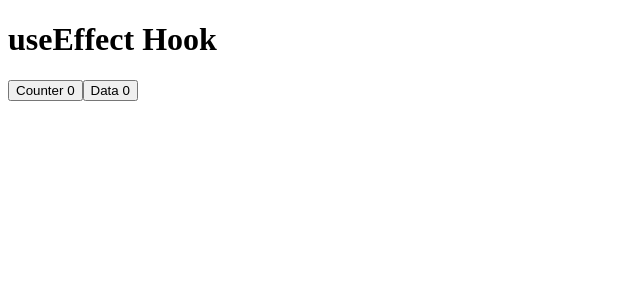
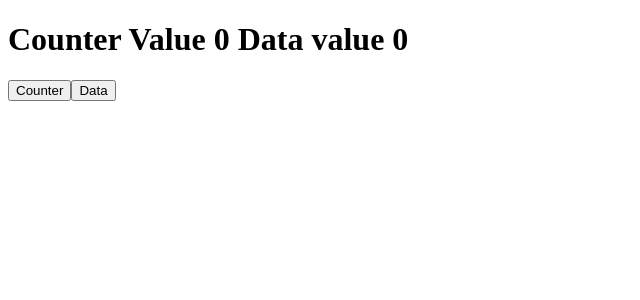
Before and after one commit to aggarwal123anshika/React-tutorial, a React (Vite) app in the folder react-blog/: page / in a window 1280 px wide. Shown: the top 300 px of the page, without its empty margins (0-640 px from the left). Built offline with nearby package versions, Linux system fonts and the light colour scheme.

Commit message:
useeffect hook for life cycle methods in react js

```diff
--- a/react-blog/src/App.jsx
+++ b/react-blog/src/App.jsx
@@ -21,6 +21,7 @@
 // export default App;
 
 import { useEffect, useState } from "react";
+import Counter from "./Counter";
 // import Collegee from "./Collegee";
 
 // import { useState } from "react";
@@ -408,27 +409,51 @@
 
 //  HANDLE PROPS SIDE EFFECTS WITH USEEFFECT IN COMPONENT
 
-function App() {
-  const [counter, setCounter] = useState(0);
-  const [data, setData] = useState(0);
-  useEffect(() => {
-    // callOnce();
-    counterFunction();
-  },[counter])
+// function App() {
+//   const [counter, setCounter] = useState(0);
+//   const [data, setData] = useState(0);
+//   useEffect(() => {
+//     // callOnce();
+//     counterFunction();
+//   },[counter])
 
 
-  function counterFunction() {
-    console.log("counterFunction",counter);
-  }
-  function callOnce() {
-    console.log("callOnce function called");
-  }
+//   function counterFunction() {
+//     console.log("counterFunction",counter);
+//   }
+//   function callOnce() {
+//     console.log("callOnce function called");
+//   }
 
-  return (
+//   return (
+//     <div>
+//       <h1>useEffect Hook</h1>
+//       <button onClick={() => setCounter(counter+1)}>Counter {counter}</button>
+//       <button onClick={() => setData(data+1)}>Data {data}</button>
+//     </div>
+//   )
+// }
+// export default App;
+
+
+
+
+
+
+
+
+
+// USE EFFECT HOOK FOR LIFE CYCLE METHODS IN REACT JS
+
+function App() {
+  const [count,setCount] = useState(0);
+  const [data, setData] = useState(0);
+  return(
     <div>
-      <h1>useEffect Hook</h1>
-      <button onClick={() => setCounter(counter+1)}>Counter {counter}</button>
-      <button onClick={() => setData(data+1)}>Data {data}</button>
+      {/* <h1>Handle Props Side Effects with useEffect in component</h1> */}
+      <Counter count={count} data={data}/>
+      <button onClick={() => setCount(count+1) }>Counter</button>
+      <button onClick={() => setData(data+1) }>Data</button>
     </div>
   )
 }
--- a/react-blog/src/Counter.jsx
+++ b/react-blog/src/Counter.jsx
@@ -1,23 +1,56 @@
-import { useState } from "react";
+// import { useState } from "react";
 
-function Counter() {
-    const [count, setCount] = useState(0);
-    function handleIncrement() {
-        setCount(count + 1);
+import { useEffect } from "react";
+
+// function Counter() {
+//     const [count, setCount] = useState(0);
+//     function handleIncrement() {
+//         setCount(count + 1);
+//     }
+//     function handledecrement() {
+//         setCount(count - 1);
+//     }
+//     function Update() {
+//         setCount(0);
+//     }
+//     return (
+//         <>
+//             <h1>Counter App:{count}</h1>
+//             <button onClick={handleIncrement}>Increment</button>
+//             <button onClick={handledecrement}>Decrement</button>
+//             <button onClick={Update}>Reset</button>
+//         </>
+//     )
+// }
+// export default Counter;
+
+
+
+
+
+
+// USE EFFECT HOOK FOR LIFE CYCLE METHODS IN REACT JS
+
+const Counter = ({count, data}) => {
+    const handleCounter = () => {
+        console.log("handleCounter called");
     }
-    function handledecrement() {
-        setCount(count - 1);
+    const handleData = () => {
+        console.log("handleData called");
     }
-    function Update() {
-        setCount(0);
-    }
+    useEffect(() => {
+        handleCounter();
+    },[])
+
+    useEffect(() => {
+        handleData();
+    }, [data,count])
+
+
     return (
-        <>
-            <h1>Counter App:{count}</h1>
-            <button onClick={handleIncrement}>Increment</button>
-            <button onClick={handledecrement}>Decrement</button>
-            <button onClick={Update}>Reset</button>
-        </>
+        <div>
+            <h1>Counter Value {count} Data value {data}</h1>
+        </div>
     )
 }
 export default Counter;
```
